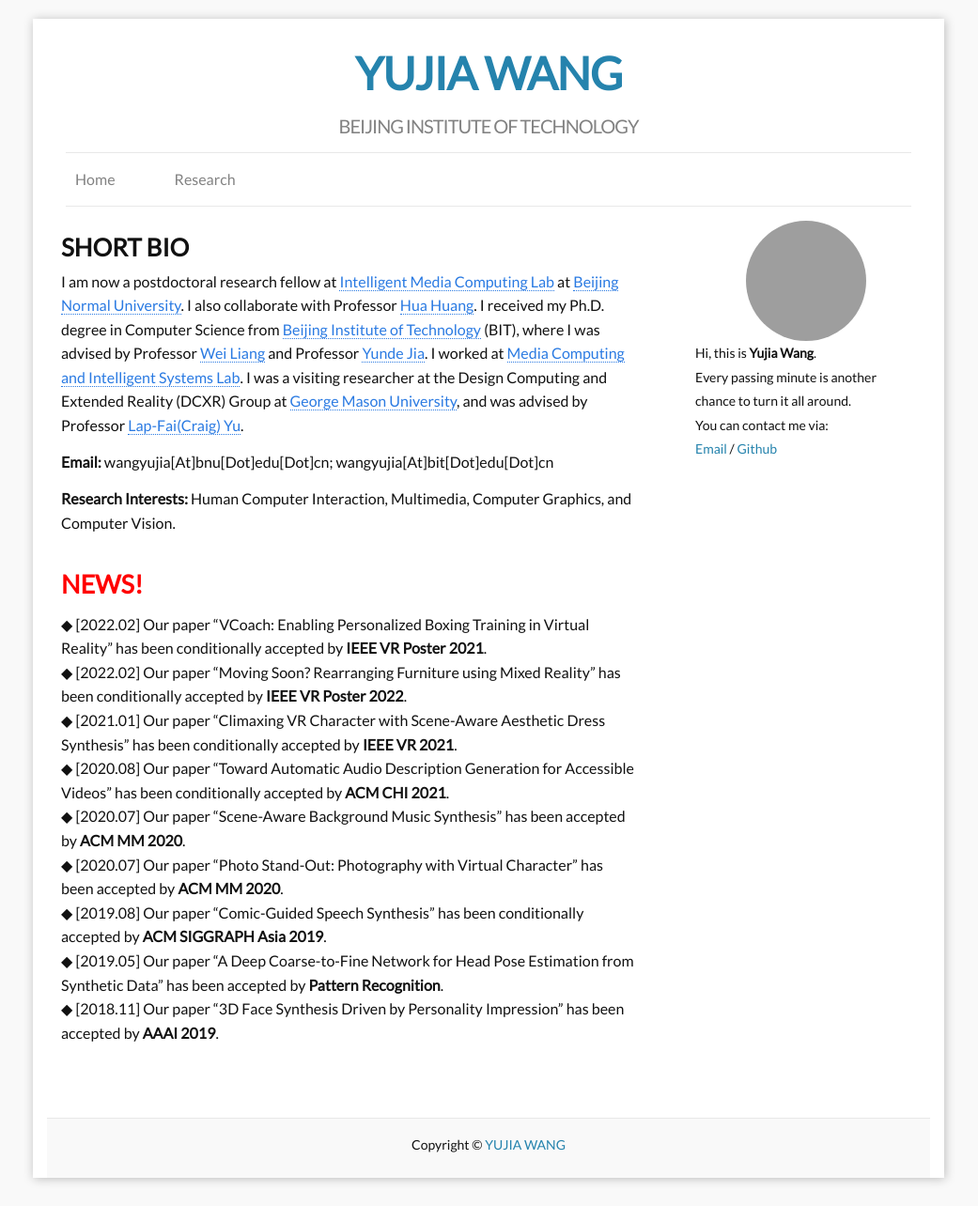
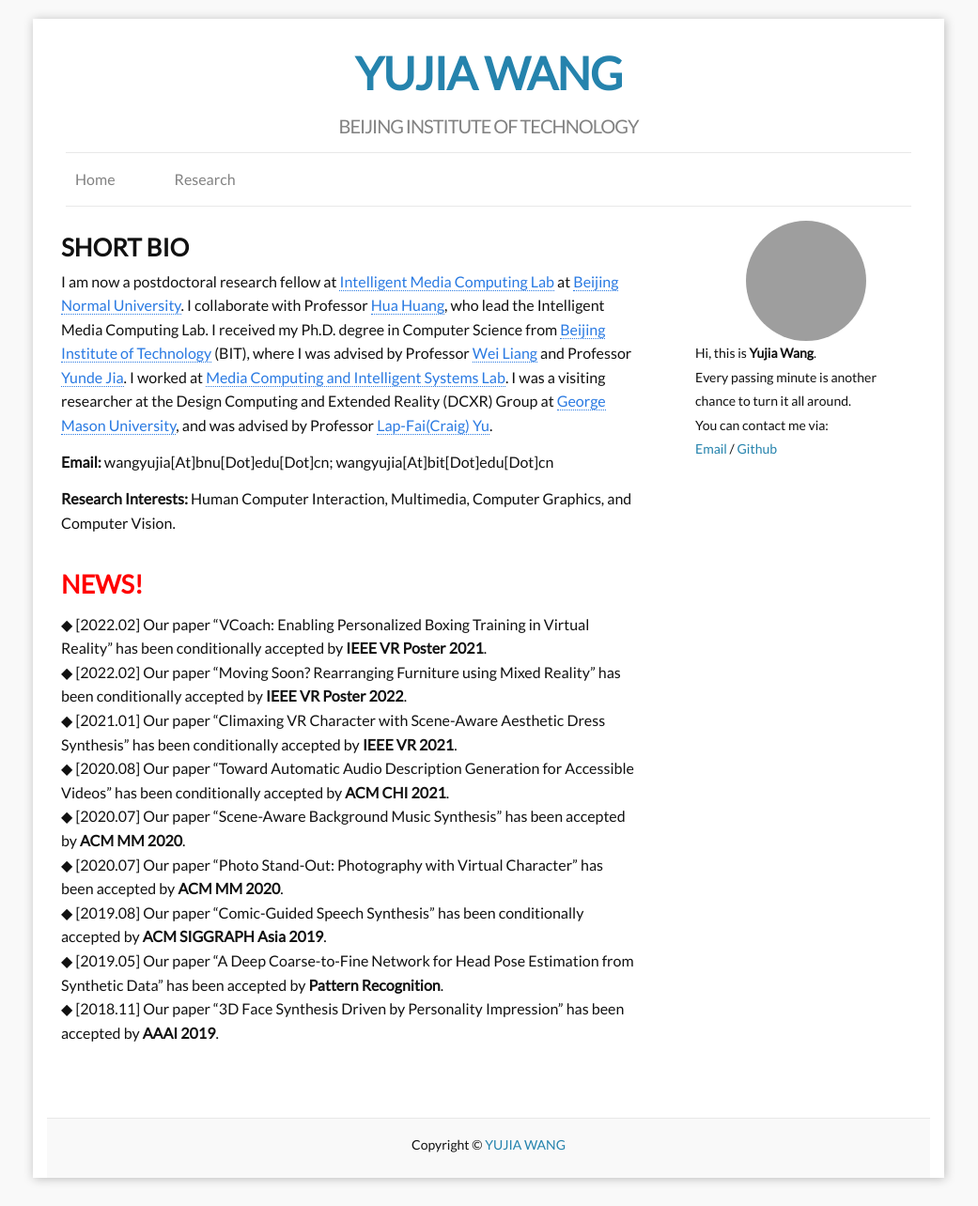
Before and after one commit to bitwangyujia/research, a Jekyll site: the page built from a_home.md, in a window 1280 px wide. Shown: the whole page at 94% size, without its empty margins (120-1161 px from the left). Built offline with Jekyll 4.4.1, drawn with Linux system fonts in a browser that asks for light colours; grey boxes are pictures that could not be loaded.

Commit message:
Update a_home.md

```diff
--- a/a_home.md
+++ b/a_home.md
@@ -10,7 +10,7 @@ permalink: /home/
 
 I am now a postdoctoral research fellow at [Intelligent Media Computing Lab](https://vmcl.bnu.edu.cn/)
 at [Beijing Normal University](https://www.bnu.edu.cn/).
-I also collaborate with Professor [Hua Huang](https://vmcl.bnu.edu.cn/group/teacher/teacher01.html).
+I collaborate with Professor [Hua Huang](https://vmcl.bnu.edu.cn/group/teacher/teacher01.html), who lead the Intelligent Media Computing Lab.
 I received my Ph.D. degree in Computer Science from [Beijing Institute of Technology](http://www.bit.edu.cn/) (BIT),
  where I was advised by Professor [Wei Liang](https://liangwei-bit.github.io/web/)
 and Professor [Yunde Jia](http://iitlab.bit.edu.cn/mcislab/~jiayunde/).
```
